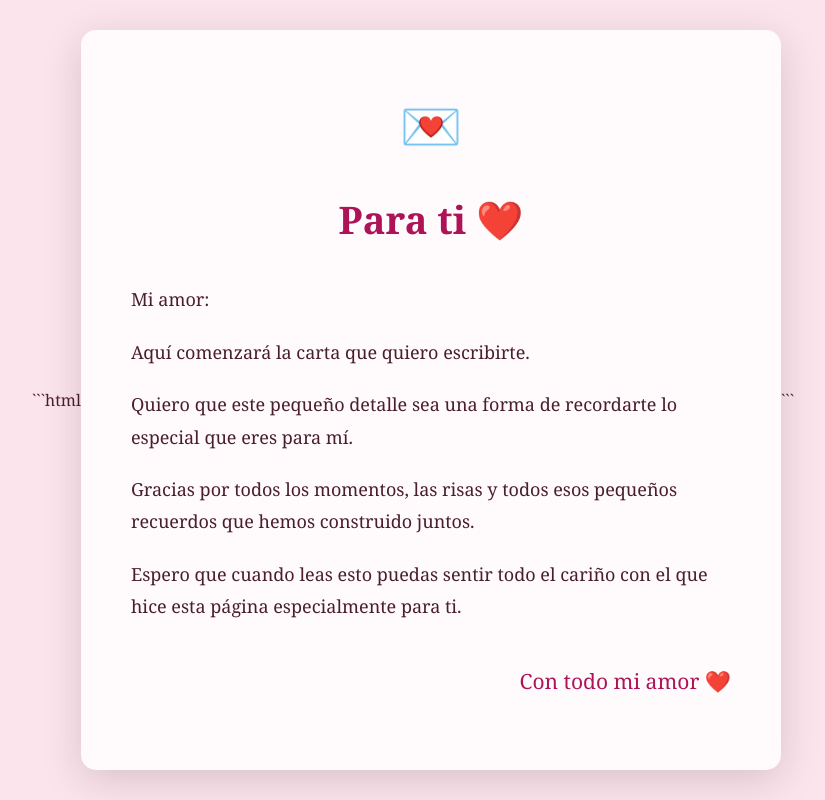
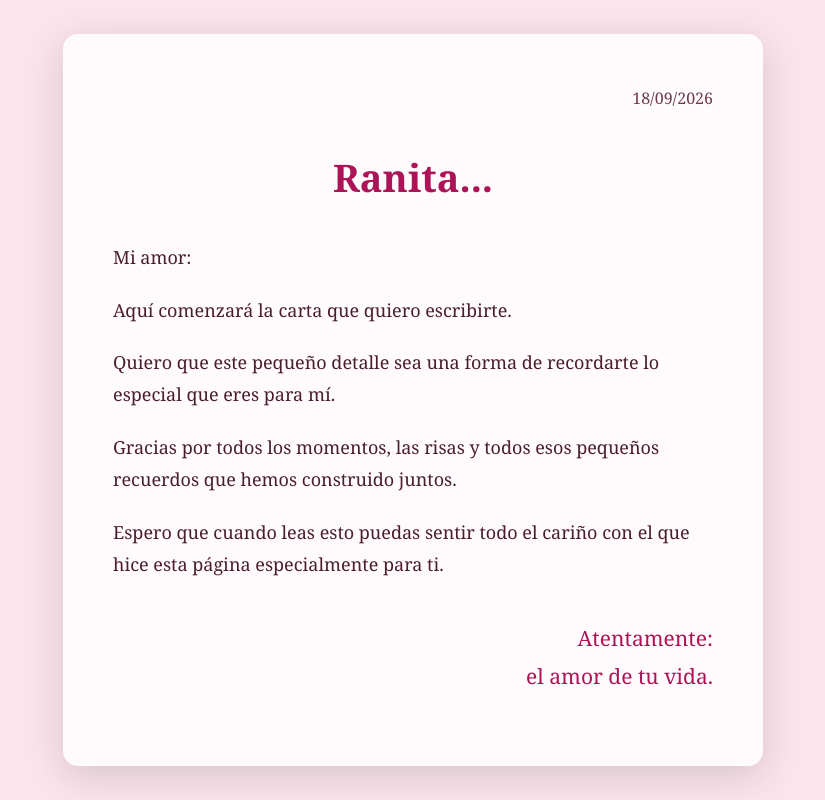
Before and after one commit to Aldomar2006/LY, a plain HTML site: page carta.html in a window 1280 px wide. Shown: the whole page, without its empty margins (227-1052 px from the left). Drawn offline with Linux system fonts and the light colour scheme.

Commit message:
Update carta.html

````diff
--- a/carta.html
+++ b/carta.html
@@ -1,4 +1,3 @@
-```html
 <!DOCTYPE html>
 <html lang="es">
 
@@ -11,7 +10,7 @@
         content="width=device-width, initial-scale=1.0"
     >
 
-    <title>Mi carta para ti ❤️</title>
+    <title>Para ricitos</title>
 
 
     <style>
@@ -67,15 +66,25 @@
         }
 
 
-        .corazon {
+        /* =========================
+           FECHA
+           ========================= */
 
-            text-align: center;
+        .fecha {
 
-            font-size: 50px;
+            text-align: right;
 
-            margin-bottom: 15px;
+            font-size: 16px;
+
+            margin-bottom: 30px;
+
+            color: #6d3a4b;
         }
 
+
+        /* =========================
+           TITULO
+           ========================= */
 
         h1 {
 
@@ -89,6 +98,10 @@
         }
 
 
+        /* =========================
+           TEXTO
+           ========================= */
+
         p {
 
             font-size: 18px;
@@ -96,6 +109,10 @@
             margin-bottom: 20px;
         }
 
+
+        /* =========================
+           FIRMA
+           ========================= */
 
         .firma {
 
@@ -108,6 +125,10 @@
             font-size: 21px;
         }
 
+
+        /* =========================
+           ANIMACION
+           ========================= */
 
         @keyframes aparecer {
 
@@ -132,7 +153,9 @@
         }
 
 
-        /* CELULAR */
+        /* =========================
+           CELULAR
+           ========================= */
 
         @media (max-width: 600px) {
 
@@ -172,18 +195,26 @@
     <div class="carta">
 
 
-        <div class="corazon">
-            💌
+        <!-- =========================
+             FECHA
+             ========================= -->
+
+        <div class="fecha">
+            18/09/2026
         </div>
 
 
+        <!-- =========================
+             TITULO
+             ========================= -->
+
         <h1>
-            Para ti ❤️
+            Ranita...
         </h1>
 
 
         <!-- =========================
-             ESCRIBE AQUÍ TU CARTA
+             CARTA
              ========================= -->
 
 
@@ -221,9 +252,14 @@
         </p>
 
 
+        <!-- =========================
+             FIRMA
+             ========================= -->
+
         <p class="firma">
 
-            Con todo mi amor ❤️
+            Atentamente:<br>
+            el amor de tu vida.
 
         </p>
 
@@ -234,4 +270,3 @@
 </body>
 
 </html>
-```
````
